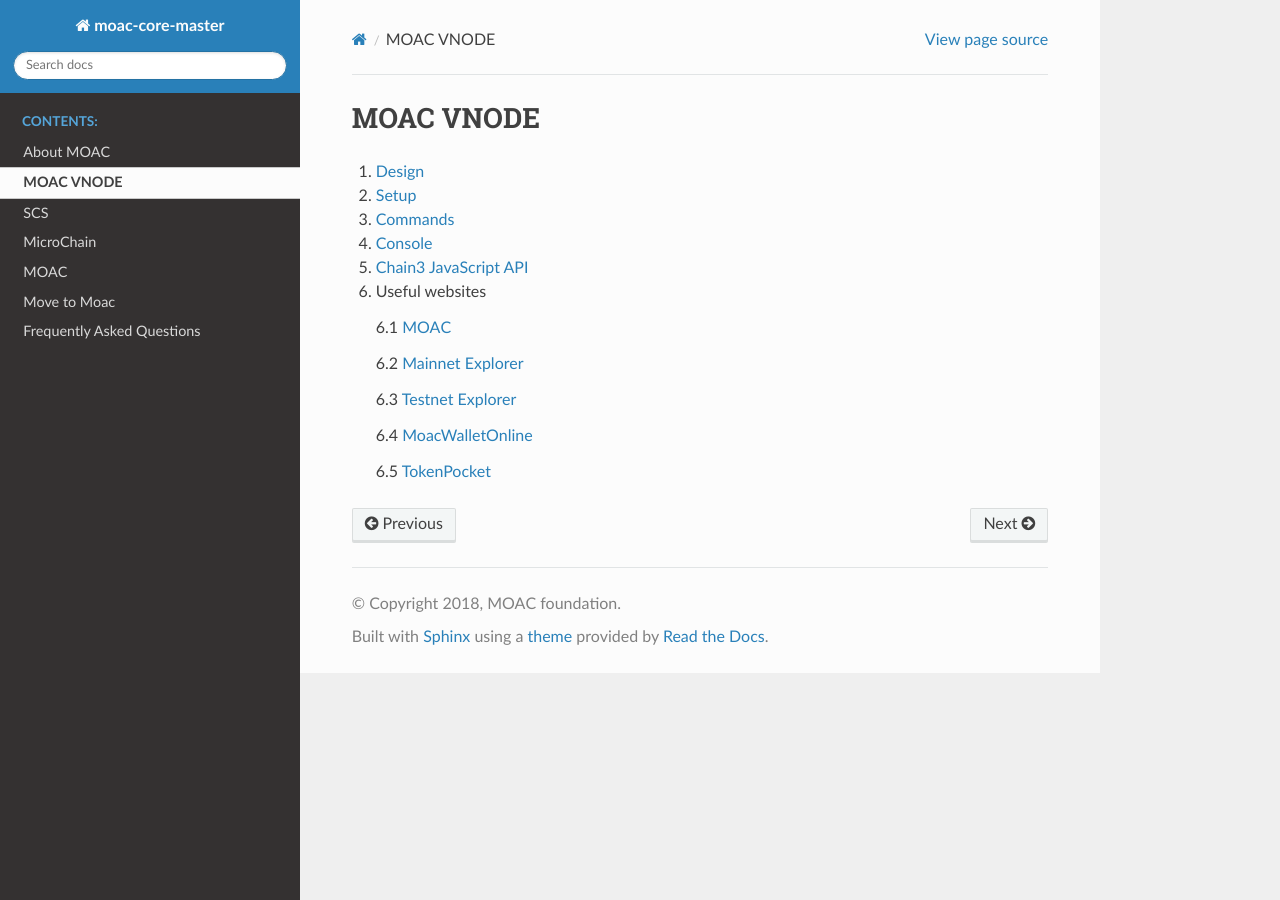
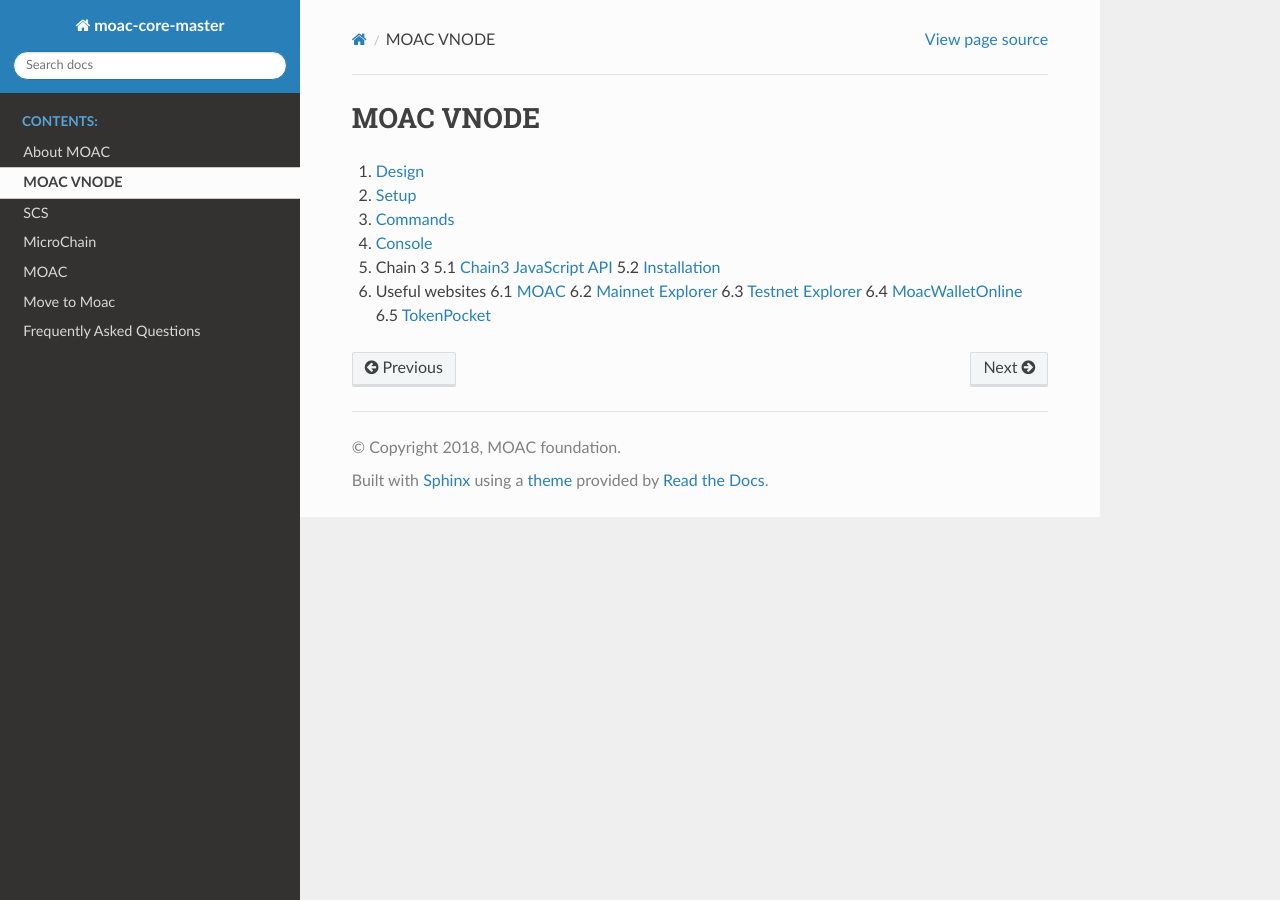
Before and after one commit to MOACChain/MOAC-DOCS, a Sphinx documentation site: the page built from Docs/VNODE.rst, in a window 1280 px wide. Built offline with Sphinx 7.4.7 and the Read the Docs theme 2.0.0, drawn with Linux system fonts in a browser that asks for light colours; pages that are not in the unit, such as notebooks, are missing from menus.

Commit message:
Update VNODE.rst

```diff
--- a/Docs/VNODE.rst
+++ b/Docs/VNODE.rst
@@ -5,15 +5,12 @@
 2. :doc:`Setup`
 3. :doc:`Commands`
 4. :doc:`Console`
-5. :doc:`Chain3`
+5. Chain 3
+   5.1 :doc:`Chain3`
+   5.2 :doc:`Chain3PythonLibrary`
 6. Useful websites
-
    6.1 `MOAC <http://moac.io/>`__
-
    6.2 `Mainnet Explorer <http://explorer.moac.io/home>`__
-
    6.3 `Testnet Explorer <http://47.75.144.55:3000/home>`__
-
    6.4 `MoacWalletOnline <https://moacwalletonline.com>`__
-
    6.5 `TokenPocket <https://www.mytokenpocket.vip/en>`__
```
